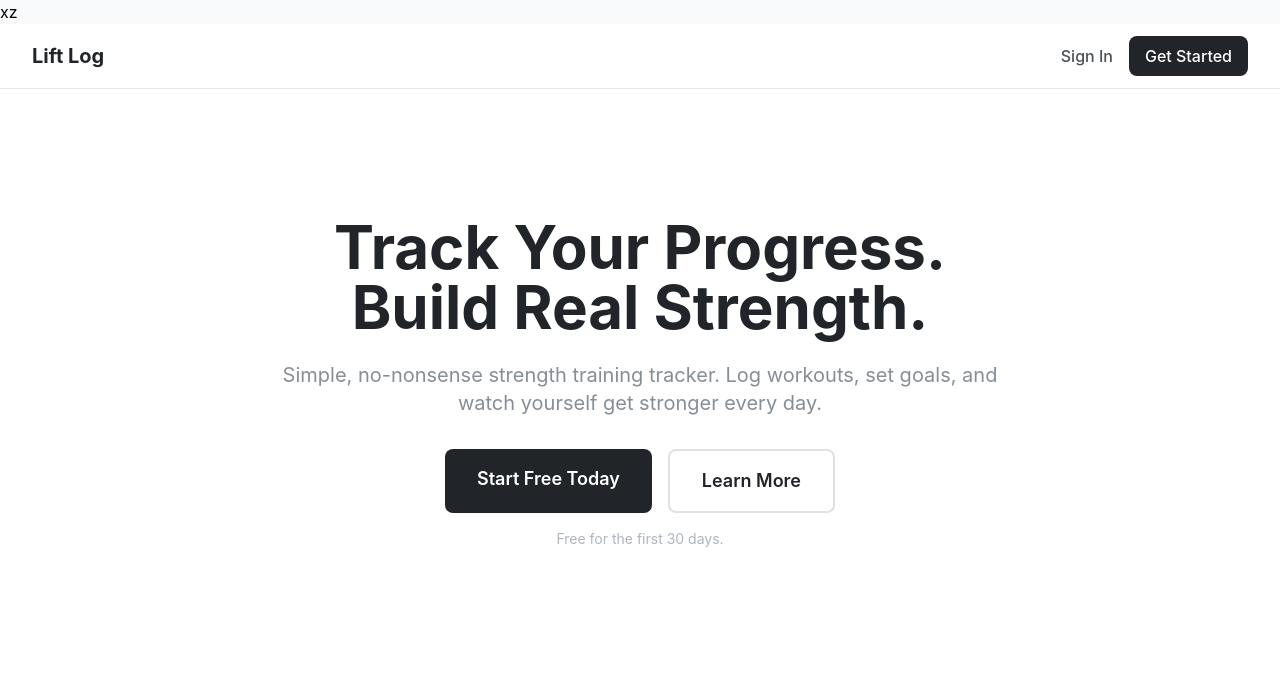
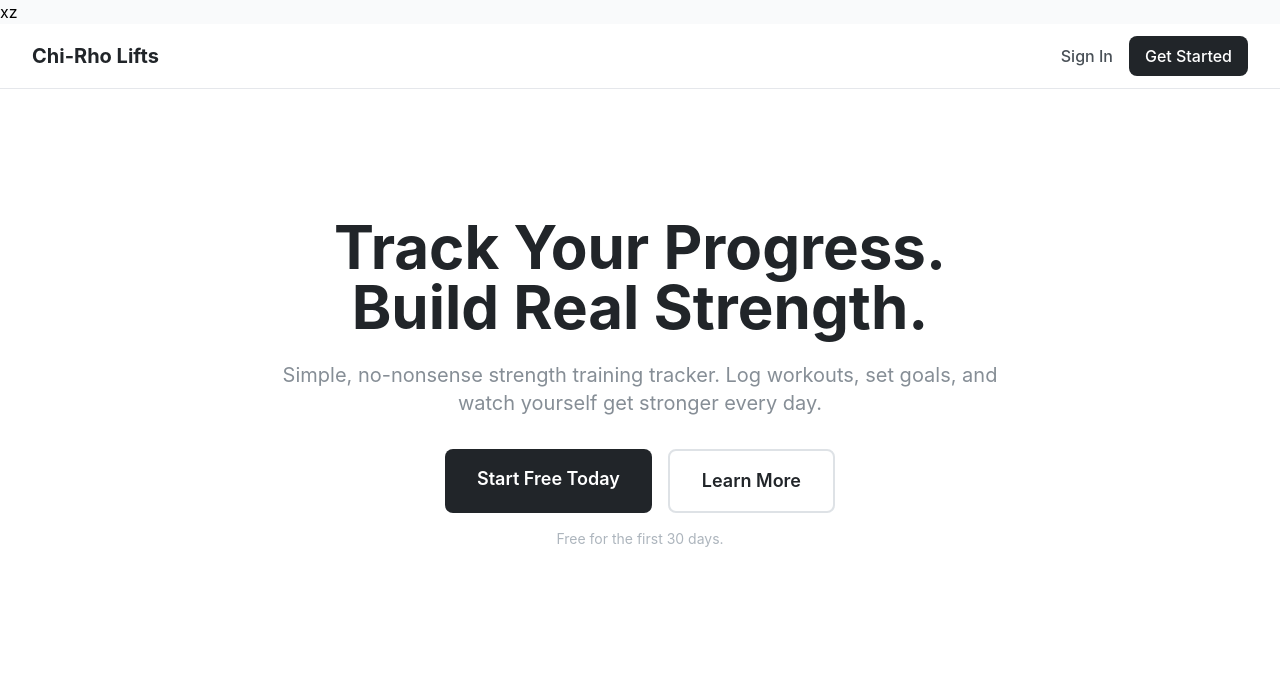
Before and after one commit to OctavioWebDev/Lift-Log, a Node server app: page / in a window 1280 px wide. Shown: the top 676 px of the page. Run offline with Node 20, Linux system fonts and the light colour scheme; some libraries are stand-ins or nearby versions.

Commit message:
Rebrand app from Lift-Log to Chi-Rho Lifts
Update all user-facing titles, headers, footers, and page metadata
across views and server routes, plus package name, to reflect the
new brand name. GitHub repo slug (lift-log) is left unchanged.

Co-Authored-By: Claude Sonnet 5 <noreply@anthropic.com>
Claude-Session: https://claude.ai/code/session_01PBu4Zpi2HkmTfg5icS8Xee

```diff
--- a/package.json
+++ b/package.json
@@ -1,5 +1,5 @@
 {
-  "name": "rest-express",
+  "name": "chi-rho-lifts",
   "version": "1.0.0",
   "type": "module",
   "license": "MIT",
--- a/views/billing.ejs
+++ b/views/billing.ejs
@@ -7,7 +7,7 @@
   <div class="bg-white rounded-lg border border-gray-200 p-6">
     <h1 class="text-2xl font-bold text-brand-900 mb-1">Your Access</h1>
     <div class="mt-4 bg-green-50 border border-green-200 rounded-lg p-4">
-      <p class="text-green-700 font-medium">✓ You have lifetime access to Lift-Log.</p>
+      <p class="text-green-700 font-medium">✓ You have lifetime access to Chi-Rho Lifts.</p>
     </div>
     <p class="text-sm text-brand-500 mt-4">Thank you for your support. Your one-time purchase gives you permanent access to all current features and future updates.</p>
   </div>
--- a/views/landing.ejs
+++ b/views/landing.ejs
@@ -3,7 +3,7 @@
 <head>
   <meta charset="UTF-8">
   <meta name="viewport" content="width=device-width, initial-scale=1.0">
-  <title>Lift Log - Track Your Progress, Build Real Strength</title>
+  <title>Chi-Rho Lifts - Track Your Progress, Build Real Strength</title>
   <meta name="description" content="Track your workouts, set goals, and build real strength. Simple, no-nonsense strength training tracker.">
   <script src="https://cdn.tailwindcss.com"></script>
   <script>
@@ -39,7 +39,7 @@
   <nav class="bg-white border-b border-gray-200 sticky top-0 z-50">
     <div class="max-w-7xl mx-auto px-4 sm:px-6 lg:px-8">
       <div class="flex justify-between items-center h-16">
-        <div class="text-xl font-bold text-brand-900">Lift Log</div>
+        <div class="text-xl font-bold text-brand-900">Chi-Rho Lifts</div>
         <div class="flex items-center gap-4">
           <a href="/login" class="text-brand-700 hover:text-brand-900 font-medium transition text-sm sm:text-base">
             Sign In
@@ -197,7 +197,7 @@
         The fitness industry profits from keeping you confused. Complicated programs, unnecessary features, dependency-creating complexity.
       </p>
       <p class="text-lg text-brand-600 mb-6">
-       Lift Log cuts through the noise. Track workouts. Set goals. Get stronger. That's what matters.
+       Chi-Rho Lifts cuts through the noise. Track workouts. Set goals. Get stronger. That's what matters.
       </p>
       <p class="text-lg font-semibold text-brand-900">
         No supplement pitches. No BS. Just strength.
@@ -224,7 +224,7 @@
     <div class="max-w-7xl mx-auto px-4 sm:px-6 lg:px-8">
       <div class="grid grid-cols-1 md:grid-cols-3 gap-8">
         <div>
-          <div class="font-bold text-brand-900 text-lg mb-4">Lift Log</div>
+          <div class="font-bold text-brand-900 text-lg mb-4">Chi-Rho Lifts</div>
           <p class="text-brand-600 text-sm">Track your progress. Build real strength.</p>
         </div>
 
@@ -247,7 +247,7 @@
       </div>
 
       <div class="border-t border-gray-200 mt-12 pt-8 text-center text-sm text-brand-600">
-        <p>© 2026 Lift Log. All rights reserved.</p>
+        <p>© 2026 Chi-Rho Lifts. All rights reserved.</p>
       </div>
     </div>
   </footer>
--- a/views/login.ejs
+++ b/views/login.ejs
@@ -3,7 +3,7 @@
 <head>
   <meta charset="UTF-8">
   <meta name="viewport" content="width=device-width, initial-scale=1.0">
-  <title>Login - Lift-Log</title>
+  <title>Login - Chi-Rho Lifts</title>
   <script src="https://cdn.tailwindcss.com"></script>
   <script>
     tailwind.config = {
@@ -33,7 +33,7 @@
     <div class="max-w-md w-full space-y-8">
       <!-- Logo/Header -->
       <div class="text-center">
-        <h1 class="text-3xl sm:text-4xl font-bold text-brand-900 mb-2">Lift-Log</h1>
+        <h1 class="text-3xl sm:text-4xl font-bold text-brand-900 mb-2">Chi-Rho Lifts</h1>
         <p class="text-brand-600">Track your progress. Build real strength.</p>
       </div>
 
@@ -95,7 +95,7 @@
 
       <!-- Footer -->
       <p class="text-center text-xs text-brand-500">
-        © 2026 Lift-Log. All rights reserved.
+        © 2026 Chi-Rho Lifts. All rights reserved.
       </p>
     </div>
   </div>
--- a/views/partials/footer.ejs
+++ b/views/partials/footer.ejs
@@ -6,13 +6,13 @@
       <div class="flex flex-col sm:flex-row justify-between items-center gap-4">
         <div class="text-center sm:text-left">
           <a href="<%= (typeof user !== 'undefined' && user) ? '/app' : '/' %>" class="font-bold text-brand-900 text-lg hover:text-brand-700 transition">
-            Lift-Log
+            Chi-Rho Lifts
           </a>
           <p class="text-brand-600 text-sm mt-1">Track your progress. Build real strength.</p>
         </div>
 
         <div class="text-center sm:text-right">
-          <p class="text-sm text-brand-600">© 2026 Lift-Log. All rights reserved.</p>
+          <p class="text-sm text-brand-600">© 2026 Chi-Rho Lifts. All rights reserved.</p>
         </div>
       </div>
     </div>
--- a/views/partials/header.ejs
+++ b/views/partials/header.ejs
@@ -5,7 +5,7 @@
   <meta charset="UTF-8">
   <meta name="viewport" content="width=device-width, initial-scale=1.0">
   <title>
-    <%= typeof title !=='undefined' ? title : 'Lift-Log' %>
+    <%= typeof title !=='undefined' ? title : 'Chi-Rho Lifts' %>
   </title>
 
   <script src="https://cdn.tailwindcss.com"></script>
@@ -48,7 +48,7 @@
         <!-- Logo -->
         <a href="<%= (typeof user !== 'undefined' && user) ? '/app' : '/' %>"
           class="text-lg sm:text-xl font-bold text-brand-900 hover:text-brand-700 transition truncate">
-          Lift-Log
+          Chi-Rho Lifts
         </a>
 
         <!-- Mobile Menu Button -->
--- a/views/signup.ejs
+++ b/views/signup.ejs
@@ -3,7 +3,7 @@
 <head>
   <meta charset="UTF-8">
   <meta name="viewport" content="width=device-width, initial-scale=1.0">
-  <title>Sign Up - Lift-Log</title>
+  <title>Sign Up - Chi-Rho Lifts</title>
   <script src="https://cdn.tailwindcss.com"></script>
   <script>
     tailwind.config = {
@@ -33,7 +33,7 @@
     <div class="max-w-md w-full space-y-8">
       <!-- Logo/Header -->
       <div class="text-center">
-        <h1 class="text-3xl sm:text-4xl font-bold text-brand-900 mb-2">Lift-Log</h1>
+        <h1 class="text-3xl sm:text-4xl font-bold text-brand-900 mb-2">Chi-Rho Lifts</h1>
         <p class="text-brand-600">Start tracking your strength journey</p>
       </div>
 
@@ -130,7 +130,7 @@
 
       <!-- Footer -->
       <p class="text-center text-xs text-brand-500">
-        © 2026 Lift-Log. All rights reserved.
+        © 2026 Chi-Rho Lifts. All rights reserved.
       </p>
     </div>
   </div>
```
Also changed, not shown: server/routes.ts (+9 -9 lines), README.md, 1 other file.
